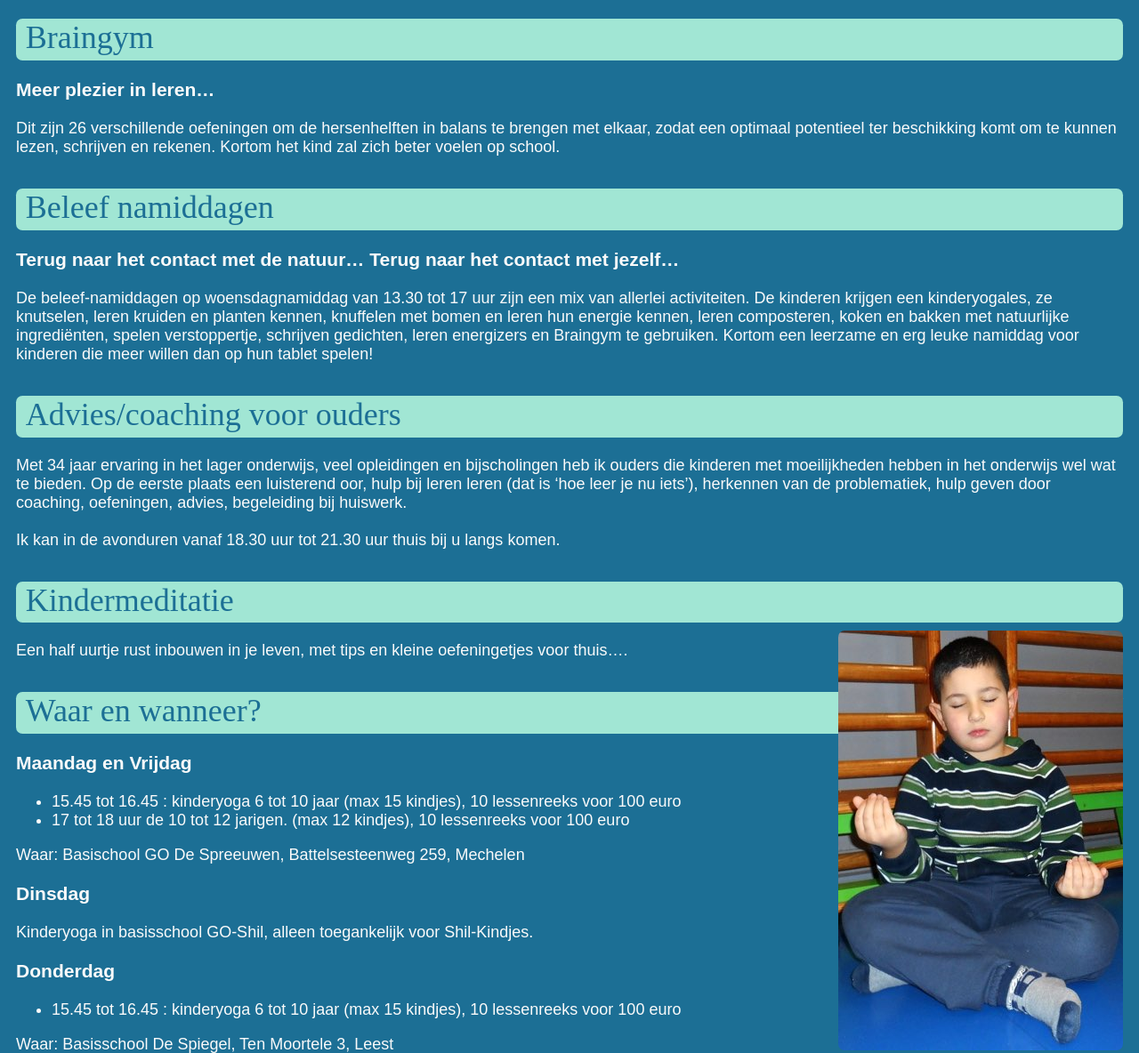
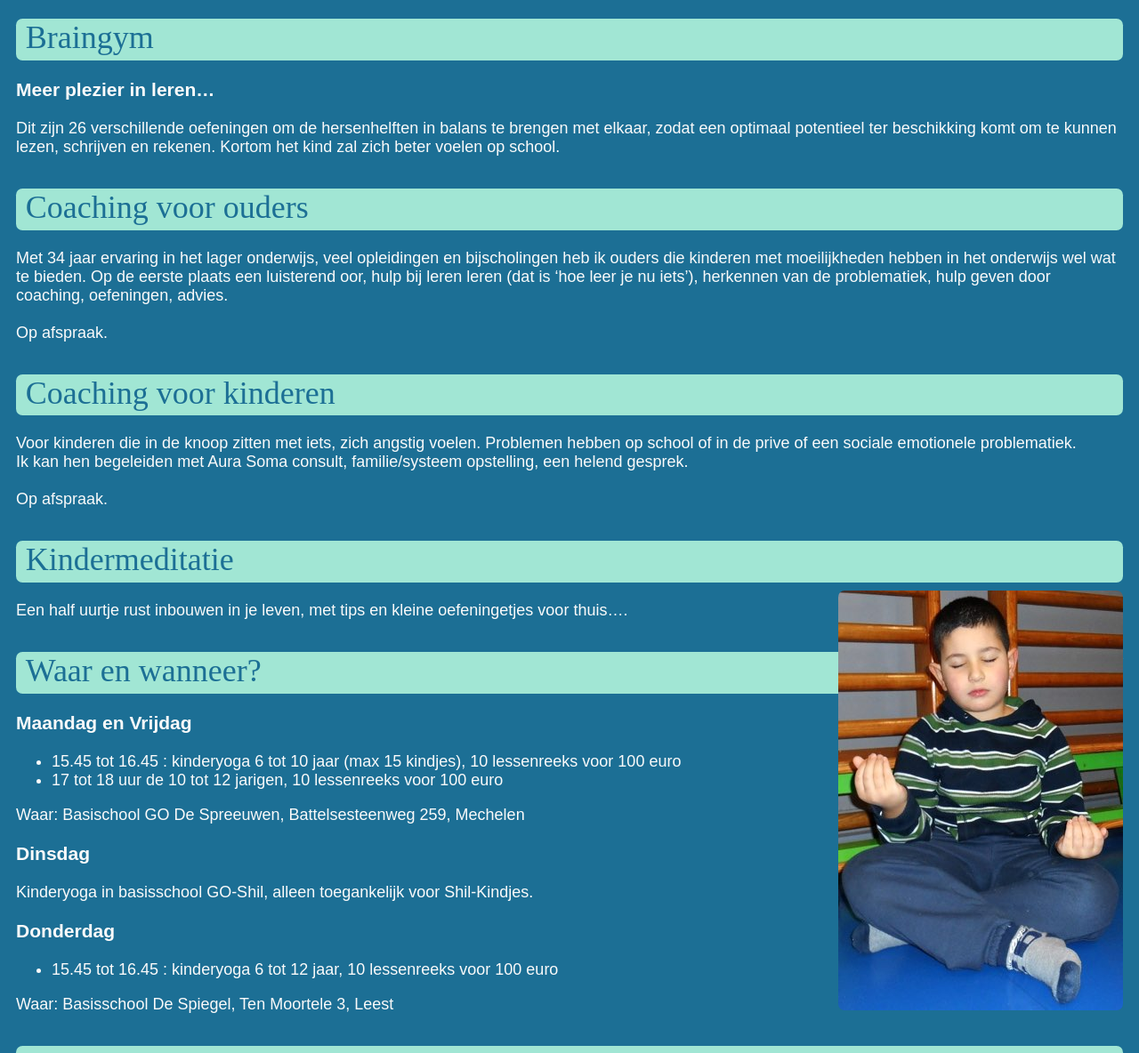
Before and after one commit to joachimVdH/kindertalent, a website: page index.html in a window 1280 px wide. Shown: the part 1416-2600 px from the top of the page at 89% size. Drawn offline with Linux system fonts and the light colour scheme; a web font is replaced by a local one.

Commit message:
nieuwe content

```diff
--- a/index.html
+++ b/index.html
@@ -63,8 +63,8 @@
 		<nav>
 			<a href="#kinderyoga" class="button">Kinderyoga</a>&nbsp;&nbsp;
 			<a href="#braingym" class="button">Braingym</a>&nbsp;&nbsp;
-			<a href="#beleefnamiddagen" class="button">Beleef namiddagen</a>&nbsp;&nbsp;
-			<a href="#coaching" class="button">Advies/coaching</a>&nbsp;&nbsp;
+			<a href="#coachingOuders" class="button">Coaching ouders</a>&nbsp;&nbsp;
+			<a href="#coachingKinderen" class="button">Coaching kinderen</a>&nbsp;&nbsp;
 			<a href="#Kindermeditatie" class="button">Kindermeditatie</a>&nbsp;&nbsp;
 			<a href="#waar" class="button">Waar en wanneer</a>&nbsp;&nbsp;
 			<a href="#contact" class="button">Contact</a>
@@ -91,19 +91,19 @@
 			Dit zijn 26 verschillende oefeningen om de hersenhelften in balans te brengen met elkaar, zodat een optimaal potentieel ter beschikking komt om te kunnen lezen, schrijven en rekenen. Kortom het kind zal zich beter voelen op school.
 		</section>
 
-		<section id="beleefnamiddagen">
-			<header>Beleef namiddagen</header>
-<h3>Terug naar het contact met de natuur… Terug naar het contact met jezelf…</h3>
-De beleef-namiddagen op woensdagnamiddag van 13.30 tot 17 uur zijn een mix van allerlei activiteiten. De kinderen krijgen een kinderyogales, ze knutselen, leren kruiden en planten kennen, knuffelen met bomen en leren hun energie kennen, leren composteren, koken en bakken met natuurlijke ingrediënten, spelen verstoppertje, schrijven gedichten, leren energizers en Braingym te gebruiken. Kortom een leerzame en erg leuke namiddag voor kinderen die meer willen dan op hun tablet spelen!
+		<section id="coachingOuders">
+			<header>Coaching voor ouders</header>
+<br>
+Met 34 jaar ervaring in het lager onderwijs, veel opleidingen en bijscholingen heb ik ouders die kinderen met moeilijkheden hebben in het onderwijs wel wat te bieden. Op de eerste plaats een luisterend oor, hulp bij leren leren (dat is ‘hoe leer je nu iets’), herkennen van de problematiek, hulp geven door coaching, oefeningen, advies.<br><br>
+Op afspraak.
 		</section>
 
-		<section id="coaching">
-			<!-- TODO toon text responsive ! -->
-			<header>Advies/coaching voor ouders</header>
-<br>
-Met 34 jaar ervaring in het lager onderwijs, veel opleidingen en bijscholingen heb ik ouders die kinderen met moeilijkheden hebben in het onderwijs wel wat te bieden. Op de eerste plaats een luisterend oor, hulp bij leren leren (dat is ‘hoe leer je nu iets’), herkennen van de problematiek, hulp geven door coaching, oefeningen, advies, begeleiding bij huiswerk.<br><br>
-Ik kan in de avonduren vanaf 18.30 uur tot 21.30 uur thuis bij u langs komen.
-		</section>
+				<section id="coachingKinderen">
+					<header>Coaching voor kinderen</header>
+		<br>
+		Voor kinderen die in de knoop zitten met iets, zich angstig voelen. Problemen hebben op school of in de prive of een sociale emotionele problematiek. <br>Ik kan hen begeleiden met Aura Soma consult, familie/systeem opstelling, een helend gesprek.<br><br>
+		Op afspraak.
+				</section>
 
 		<section id="Kindermeditatie">
 			<header>Kindermeditatie</header>
@@ -119,7 +119,7 @@ Ik kan in de avonduren vanaf 18.30 uur tot 21.30 uur thuis bij u langs komen.
 			<ul>
 				<li>15.45 tot 16.45 : kinderyoga 6 tot 10 jaar  (max 15 kindjes), 10 lessenreeks voor 100 euro
 </li>
-				<li>17 tot 18 uur de 10 tot 12 jarigen. (max 12 kindjes), 10 lessenreeks voor 100 euro
+				<li>17 tot 18 uur de 10 tot 12 jarigen, 10 lessenreeks voor 100 euro
 </li>
 			</ul>
 			Waar: Basischool GO De Spreeuwen, Battelsesteenweg 259, Mechelen
@@ -128,7 +128,7 @@ Ik kan in de avonduren vanaf 18.30 uur tot 21.30 uur thuis bij u langs komen.
 			Kinderyoga in basisschool GO-Shil, alleen toegankelijk voor Shil-Kindjes.
 			<h3>Donderdag</h3>
 			<ul>
-				<li>15.45 tot 16.45 : kinderyoga 6 tot 10 jaar (max 15 kindjes), 10 lessenreeks voor 100 euro</li>
+				<li>15.45 tot 16.45 : kinderyoga 6 tot 12 jaar, 10 lessenreeks voor 100 euro</li>
 			</ul>
 			Waar: Basisschool De Spiegel, Ten Moortele 3, Leest
 		</section>
```
